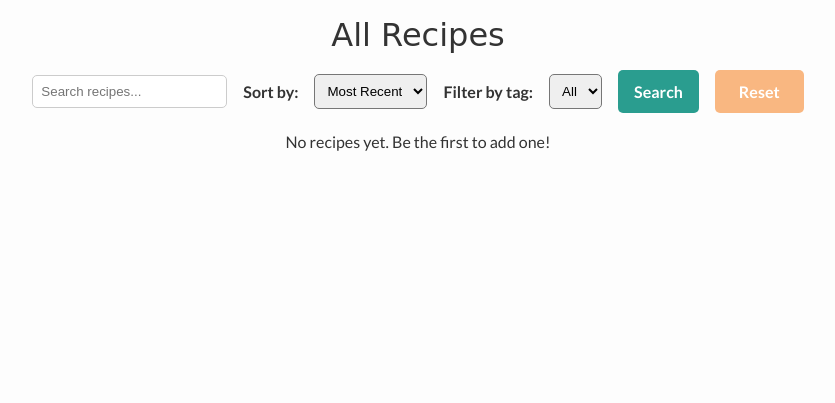
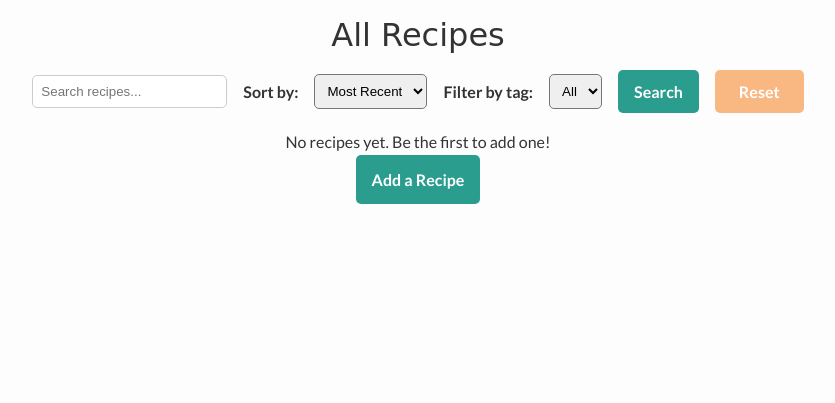
Before and after one commit to abl00mfield/recipe_collection_app, a Django app: page /recipes/ in a window 1280 px wide. Shown: the part 58-461 px from the top of the page, without its empty margins (222-1057 px from the left). Run offline with Django 5.2, Linux system fonts and the light colour scheme; data that the repository does not hold is empty; some web fonts are replaced.

Commit message:
added button to recipe page to add a recipe

```diff
--- a/main_app/templates/recipes/recipe_list.html
+++ b/main_app/templates/recipes/recipe_list.html
@@ -143,6 +143,7 @@
         <p>No recipes match your search or filters.  Try adjusting your criteria</p>
     {% else %}
         <p>No recipes yet. Be the first to add one!</p>
+        <a href="{% url 'recipe_create' %}" class = "btn">Add a Recipe</a>
     {% endif %}
 {% endif %}
 </div>
```
